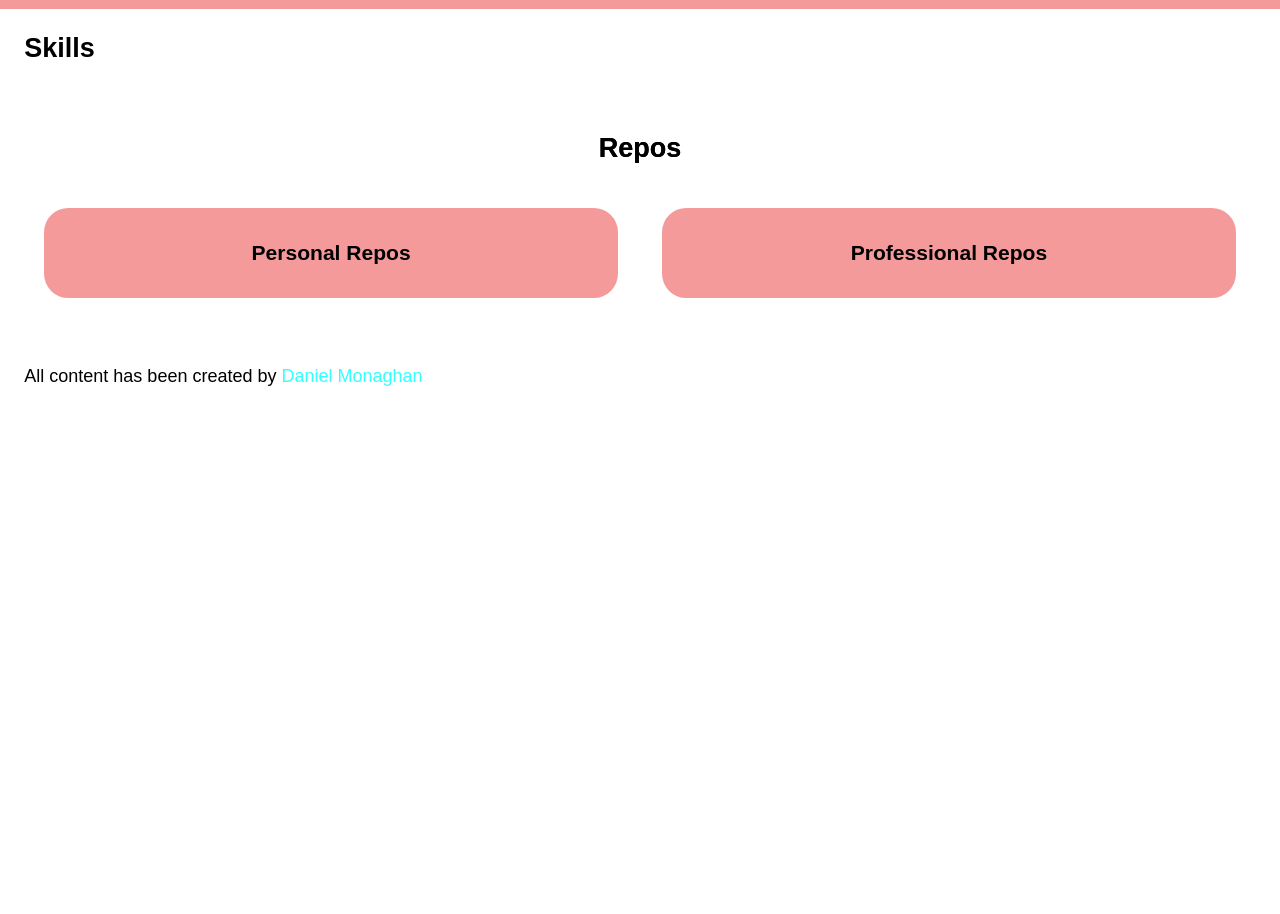
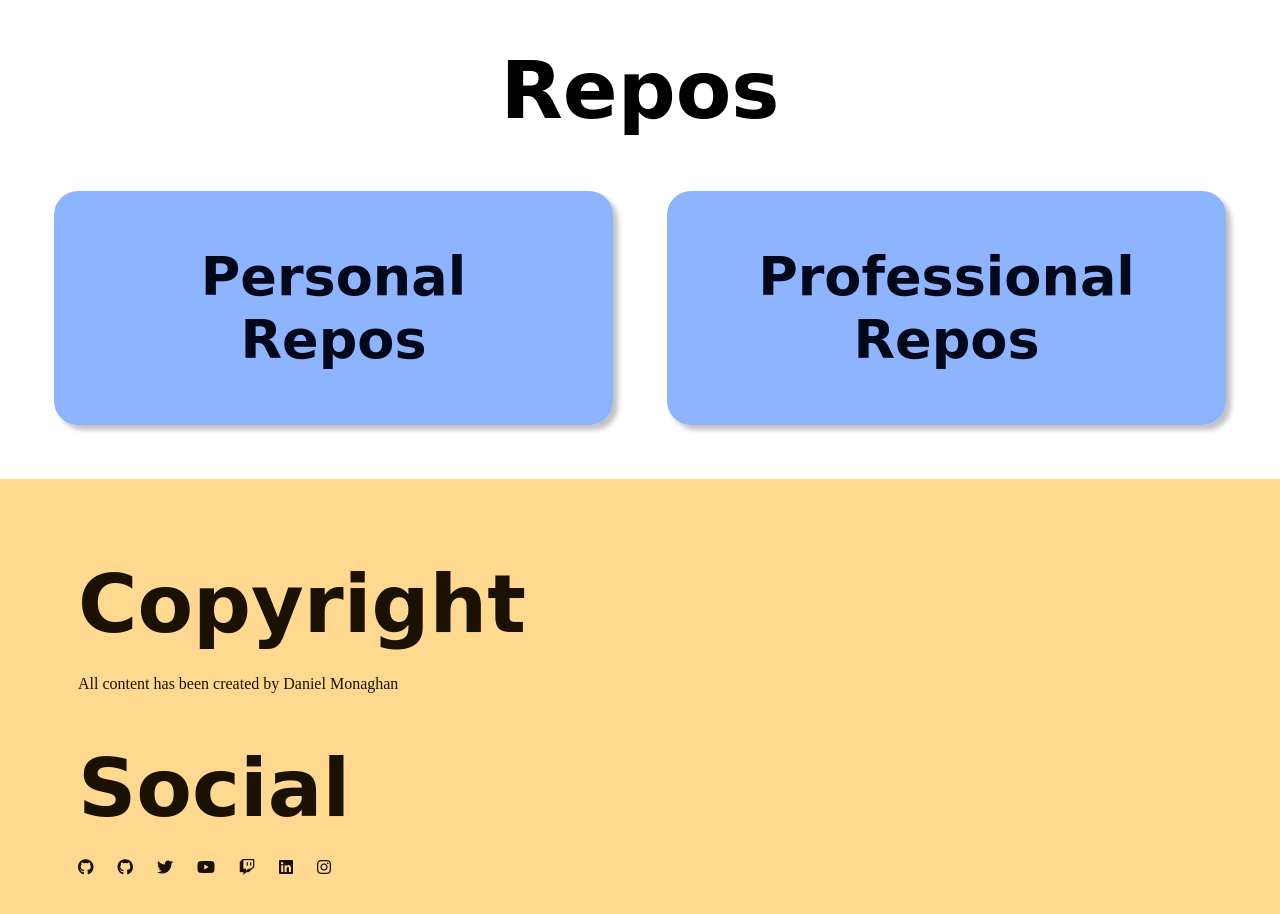
Before and after one commit to purplebearddan/profile, a plain HTML site: page index.html in a window 1280 px wide. Shown: the part 600-1514 px from the top of the page. Before the commit the page ends 1060 px from the top, so only its background shows below. Drawn offline with Linux system fonts and the light colour scheme; no server answers; a web font is replaced by a local one.

Commit message:
changed fonts and added socials

```diff
--- a/index.html
+++ b/index.html
@@ -5,10 +5,13 @@
     <meta charset="UTF-8">
     <meta http-equiv="X-UA-Compatible" content="IE=edge">
     <meta name="viewport" content="width=device-width, initial-scale=1.0">
+    <!-- Font Awesome -->
+    <script src="https://kit.fontawesome.com/1ff80d6ae0.js" crossorigin="anonymous"></script>
+
+    <!-- CSS Fonts import -->
+    <link href="https://api.fontshare.com/v2/css?f[]=zodiak@400&f[]=comico@400&display=swap" rel="stylesheet">
+    <link rel="stylesheet" href="src/css/main.css">
     <title>Daniel Monaghan</title>
-    <link href="https://api.fontshare.com/v2/css?f[]=nunito@400&f[]=bebas-neue@400&display=swap" rel="stylesheet">
-
-    <link rel="stylesheet" href="src/css/main.css">
 </head>
 
 <body>
@@ -18,10 +21,11 @@
         </h1>
         <nav class="flexRow">
             <ul class="flexRow">
-                <li><a href="#hero">About</a></li>
-                <li><a href="#skills">Skills</a></li>
+                <li><a href="#">About</a></li>
+                <!-- Planned Feature, might make a comeback -->
+                <!-- <li><a href="#skills">Skills</a></li> -->
                 <li><a href="#repos">Repos</a></li>
-                <li><a href="#contact">Contact</a></li>
+                <li><a href="#social">Social</a></li>
             </ul>
         </nav>
     </header>
@@ -32,22 +36,39 @@
                 <h3>Pretty cool right?</h3>
             </div>
             <div>
-                <span class="giantEmoji">👴</span>
+                <span class="giantEmoji">😏</span>
             </div>
         </section>
-        <section id="skills">
+        <!-- <section id="skills">
             <h2>Skills</h2>
-        </section>
+        </section> -->
         <section id="repos">
-            <h2>Repos</h2>
         </section>
     </main>
     <footer>
         <section id="copyright">
+            <h2>Copyright</h2>
             <p>All content has been created by <a href="https://github.com/mowglixx" target="_blank">Daniel Monaghan</a></p>
         </section>
-        <section id="contact">
-
+        <section id="social">
+            <h2>Social</h2>
+            <ul class="socialLinks">
+                <li><a href="https://github.com/mowglixx" target="_blank" title="My Personal Github"><span
+                            class="fa-brands fa-github"></span></a></li>
+                <li><a href="https://github.com/purplebearddan" target="_blank" title="My Professional Github"><span
+                            class="fa-brands fa-github"></span></a></li>
+                <li><a href="https://twitter.com/mowglixx90" target="_blank" title="My Twitter Feed"><span
+                            class="fa-brands fa-twitter"></span></a></li>
+                <li><a href="https://www.youtube.com/channel/UCTwlp1icKxmJYRnFOf0cHJg" target="_blank"
+                        title="My YouTube Channel (unused)"><span class="fa-brands fa-youtube"></span></a></li>
+                <li><a href="https://www.twitch.tv/mowglixxlive" target="_blank" title="My Twitch Channel (Unused)"><span
+                            class="fa-brands fa-twitch"></span></a></li>
+                <li><a href="https://www.linkedin.com/in/daniel-monaghan-a75ba9225/" target="_blank"
+                        title="My LinkedIn (Unused)"><span class="fa-brands fa-linkedin"></span></a></li>
+                <li><a href="https://www.instagram.com/mowglixx90" target="_blank" title="My Instagram Feed"><span
+                            class="fa-brands fa-instagram"></span></a></li>
+                <!-- <li><a href="" target="_blank" title="Personal Instagram"><span class="fa-brands fa-instagram"></span></a></li> -->
+            </ul>
         </section>
     </footer>
     <script type="module" src="src/js/app.js" defer></script>
--- a/src/css/main.css
+++ b/src/css/main.css
@@ -1,8 +1,8 @@
 /**
- * font imports
- *
- * @format
- */
+* font imports
+*
+* @format
+*/
 
 :root {
     /* base */
@@ -11,11 +11,11 @@
     --onBg: #000;
 
     /* fonts */
-    font-size: 18px;
-    font-family: "Bebas Neue", sans-serif;
+    font-size: 16px;
+    font-family: 'Zodiak', serif;
 
     /* sizing */
-    --scaling: 1.35;
+    --scaling: 1.5;
     --xs: calc(1rem * var(--scaling));
     --sm: calc(var(--xs) * var(--scaling));
     --md: calc(var(--sm) * var(--scaling));
@@ -25,8 +25,8 @@
     /* colors */
 
     /* Surface */
-    --surfaceHue: 360;
-    --surfaceSaturation: 80%;
+    --surfaceHue: 220;
+    --surfaceSaturation: 100%;
     --surfaceLightness: 60%;
     --surfaceOpacity: 0.55;
 
@@ -43,15 +43,15 @@
         var(--surfaceOpacity)
     );
 
-    --onSurfaceColor: hsl(var(--surfaceHue), var(--surfaceSaturation), 20%);
+    --onSurfaceColor: hsl(var(--surfaceHue), var(--surfaceSaturation), 5%);
 
     /* Accent */
     --accentHue: calc(var(--surfaceHue) - 180);
     --accentSaturation: 100%;
     --accentLightness: 60%;
-    --accentOpacity: 0.25;
+    --accentOpacity: 0.55;
 
-    --onAccentColor: hsl(var(--accentHue), var(--accentSaturation), 10%);
+    --onAccentColor: hsl(var(--accentHue), var(--accentSaturation), 5%);
 
     --accentColorOpaque: hsl(
         var(--accentHue),
@@ -74,15 +74,15 @@
         --onBg: #eee;
         /* Surface */
         --surfaceSaturation: 100%;
-        --surfaceLightness: 20%;
-        --surfaceOpacity: 0.25;
+        --surfaceLightness: 10%;
+        --surfaceOpacity: 0.5;
 
         --onSurfaceColor: hsl(var(--surfaceHue), var(--surfaceSaturation), 80%);
 
         /* Accent */
         --accentSaturation: 100%;
-        --accentLightness: 20%;
-        --accentOpacity: 0.25;
+        --accentLightness: 10%;
+        --accentOpacity: 0.5;
         --onAccentColor: hsl(var(--accentHue), var(--accentSaturation), 80%);
     }
 }
@@ -109,26 +109,61 @@ footer {
     display: grid;
 }
 
+header,
+section,
+footer {
+    padding: var(--md);
+}
+
+footer{
+  background-color: var(--accentColor);
+  color: var(--onAccentColor);
+}
+
 h1,
 h2,
 h3,
 h4,
 h5,
 h6 {
-    font-family: "Nunito", sans-serif;
-    /* font-size: 1rem; */
+  font-family: 'Comico', cursive;
+
     margin: 0;
     padding: 0;
     inset: 0;
     top: 0;
     bottom: 0;
-}
+  }
+
+  h1{
+    font-size: var(--xl);
+
+  }
+  h2{
+    font-size: var(--lg);
+
+  }
+  h3{
+    font-size: var(--md);
+
+  }
+  h4{
+
+    font-size: var(--sm);
+  }
+  h5{
+
+    font-size: var(--xs);
+  }
+  h6{
+
+    font-size: 1rem;
+  }
 
 a,
 a:active,
 a:visited,
 a:hover {
-    inset-inline: var(--xs);
     text-decoration: none;
     color: var(--accentColorOpaque);
 }
@@ -149,19 +184,28 @@ header {
     color: var(--onAccentColor);
 }
 
+header h1 {
+  font-size: 1.5rem;
+}
+
 nav ul {
     list-style-type: none;
     margin: 0;
     padding: 0;
 }
 nav a {
+  font-size: 1.5rem;
     padding: var(--xs);
     color: var(--onAccentColor) !important;
 }
 nav a:hover {
     padding: var(--xs);
     color: var(--onAccentColor);
-    border-color: var(--onSurfaceColorOpaque);
+    border-color: var(--onAccentColor);
+}
+
+main{
+  padding: 0;
 }
 
 /* Sections */
@@ -179,7 +223,7 @@ section {
         "headline";
     background-color: var(--surfaceColor);
     color: var(--onSurfaceColor);
-    padding: var(--xl);
+    padding: var(--md);
 }
 
 
@@ -213,10 +257,11 @@ section {
 .giantEmoji {
   font-size: 15rem;
   text-align: center;
+  transform-origin: center;
+  rotate: -20deg;
 }
 
 /* Repos */
-
 #repos {
   display: grid;
   grid-template-columns: 1fr;
@@ -246,13 +291,14 @@ section {
 
 #repos #mowglixx {
   grid-area: second;
-  gap: var(--sm);
+  gap: var(--md);
   text-align: center;
+
 }
 
 #repos #purplebearddan {
   grid-area: third;
-  gap: var(--sm);
+  gap: var(--md);
   text-align: center;
 }
 
@@ -267,6 +313,39 @@ section {
   font-size: 1rem;
 }
 
+footer{
+  grid-template-columns: 1fr;
+}
+
+footer .socialLinks {
+  list-style-type: none;
+  margin: 0;
+  padding: 0;
+  display: flex;
+  gap: var(--xs);
+  text-align: right;
+}
+footer a:not(:hover) {
+  color: var(--onAccentColor)
+}
+footer a:hover {
+  color: var(--surfaceColorOpaque);
+  border: none;
+}
+
+
+.surface {
+  border-radius: var(--xs);
+  padding: var(--md);
+  color: var(--onSurface);
+  background-color: var(--surfaceColor);
+  box-shadow: 5px 5px 5px hsl(0deg, 0%, 5%, 0.25);
+}
+
+.surface :is(span, a:not(:hover), p, h1, h2, h3, h4, h5, h6) {
+  color: var(--onSurfaceColor);
+}
+
 /* utilities */
 .flexRow {
   display: flex;
@@ -276,11 +355,3 @@ section {
   display: column;
   flex-direction: row;
 }
-
-/* repo cards */
-.surface {
-  border-radius: var(--xs);
-  padding: var(--sm);
-  color: var(--onSurface);
-  background-color: var(--surfaceColor);
-}
```
